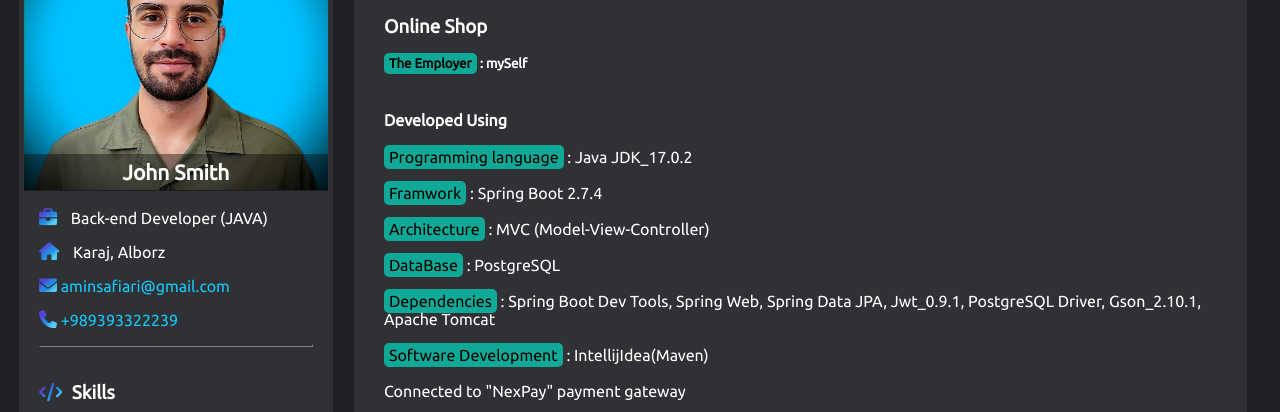
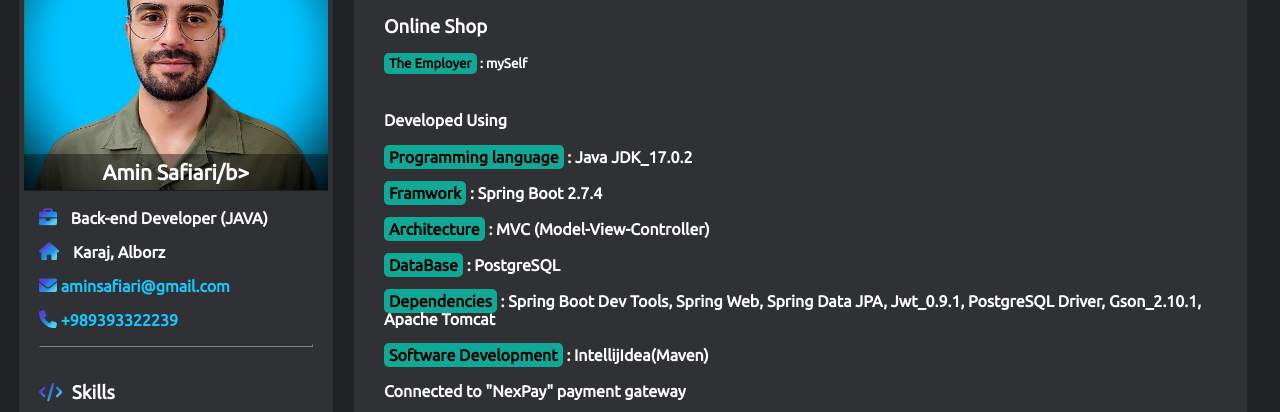
Before and after one commit to aminsafiari/aminsafiari.github.io, a plain HTML site: page index.html in a window 1280 px wide. Shown: the part 112-524 px from the top of the page. Drawn offline with Linux system fonts and the light colour scheme.

Commit message:
Update index.html

```diff
--- a/index.html
+++ b/index.html
@@ -23,7 +23,7 @@
                 <section id="profile-box">
                     <img id="profile-image" src="src/profile.jpeg" />
                     <div id="profile-name">
-                        <b>John Smith</b>
+                        <b>Amin Safiari/b>
                     </div>
                 </section>
                 <!-- Description -->
```
